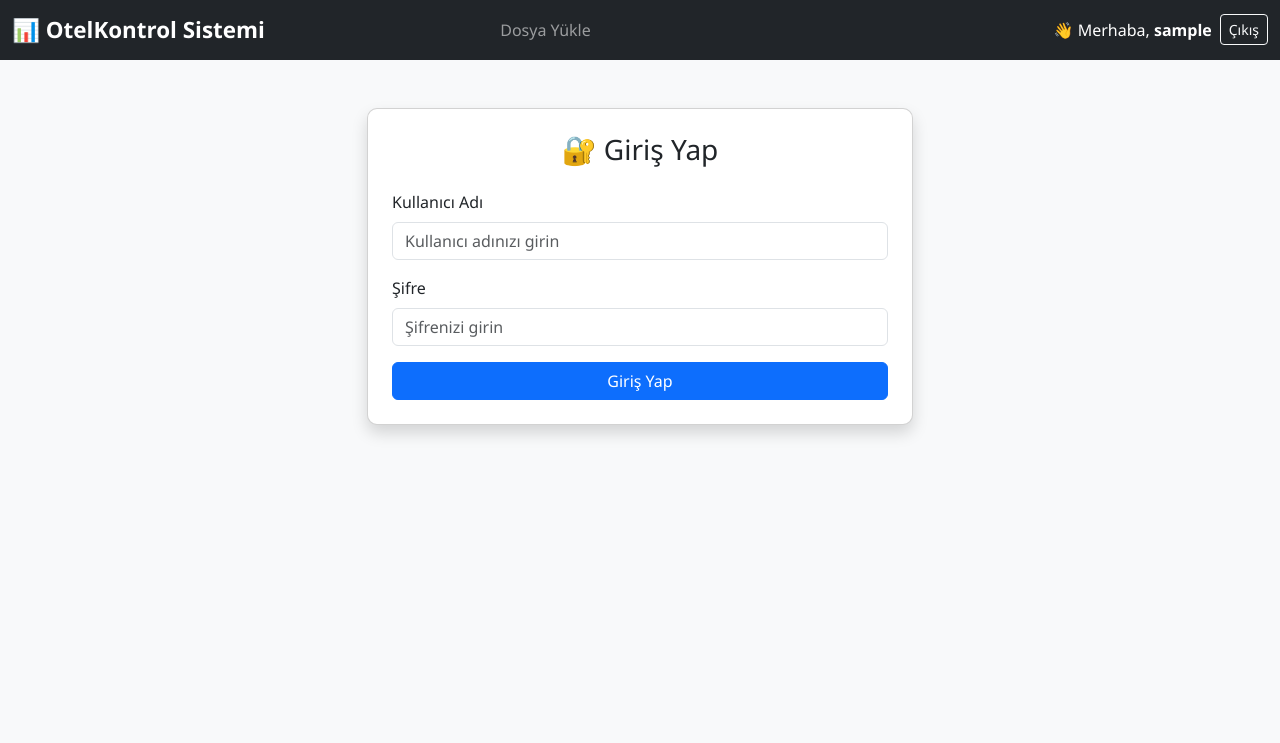
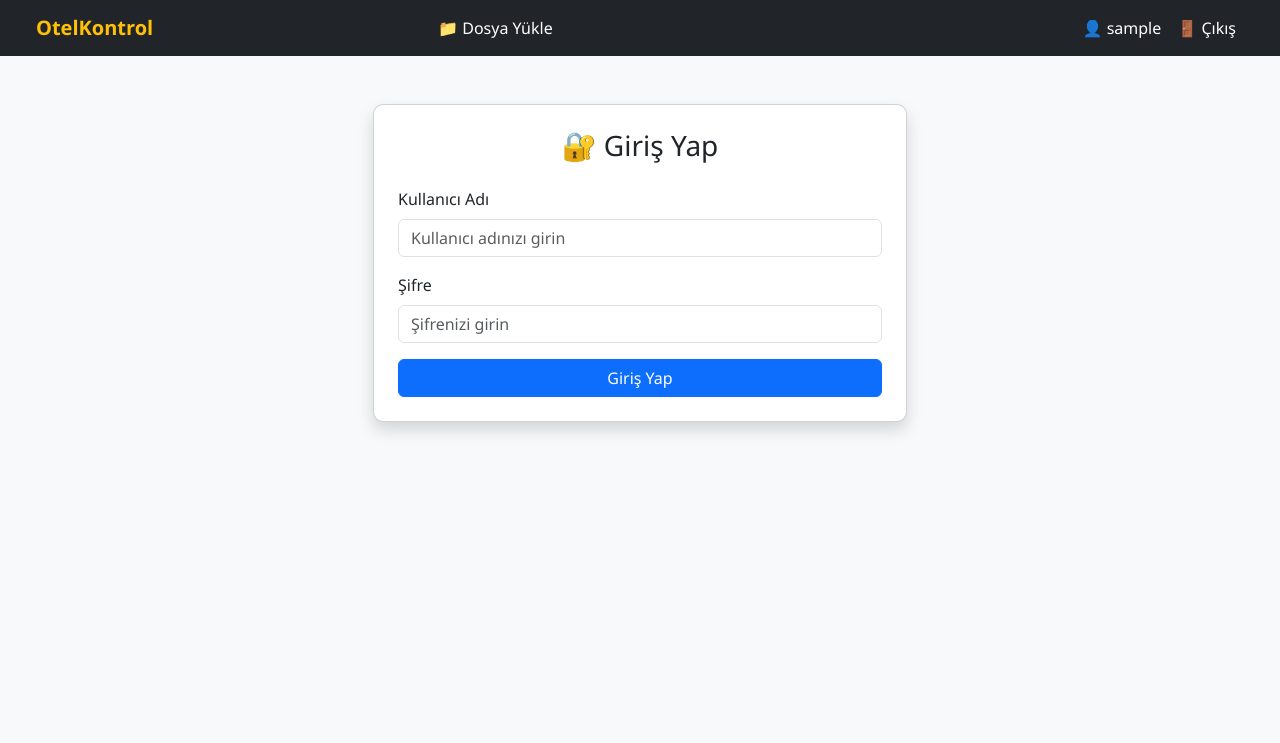
Before and after one commit to GrafikOtelCM/otelkontrol_web, a Flask app: page / in a window 1280 px wide. Shown: the top 743 px of the page. Run offline with Flask 3, Linux system fonts and the light colour scheme; the visitor is signed in with stand-in values (Sample User, id 1); some libraries are stand-ins or nearby versions.

Commit message:
Son arayüz ve sistem güncellemeleri

```diff
--- a/static/css/style/style.css
+++ b/static/css/style/style.css
@@ -1,47 +1,43 @@
 body {
   background-color: #f8f9fa;
-  font-family: "Segoe UI", Tahoma, Geneva, Verdana, sans-serif;
+  font-family: 'Segoe UI', sans-serif;
 }
 
 .navbar-brand {
-  font-size: 1.4rem;
+  font-weight: bold;
 }
 
-.navbar-text {
-  white-space: nowrap;
-  overflow: hidden;
-  text-overflow: ellipsis;
-  max-width: 180px;
+.navbar .nav-link {
+  color: #fff !important;
+  font-weight: 500;
+  transition: color 0.2s ease-in-out;
+}
+
+.navbar .nav-link:hover {
+  color: #ffc107 !important;
+}
+
+main {
+  min-height: 80vh;
 }
 
 .card {
   border-radius: 10px;
 }
 
-table.dataTable thead th {
-  background-color: #343a40;
-  color: white;
-  text-align: center;
-}
-
-table.dataTable tbody td {
-  vertical-align: middle;
-  text-align: center;
-}
-
-.alert {
-  font-size: 0.9rem;
-}
-
-.btn-primary,
-.btn-success,
-.btn-danger {
+.btn {
   font-weight: 500;
 }
 
-footer {
-  margin-top: 50px;
-  text-align: center;
-  font-size: 0.85rem;
-  color: #888;
+table.dataTable thead {
+  background-color: #343a40;
+  color: white;
 }
+
+table.dataTable tbody tr:hover {
+  background-color: #f1f1f1;
+}
+
+div.dt-buttons {
+  margin-bottom: 15px;
+}
--- a/templates/base.html
+++ b/templates/base.html
@@ -1,64 +1,71 @@
-<!doctype html>
+<!DOCTYPE html>
 <html lang="tr">
 <head>
-    <meta charset="utf-8">
+  <meta charset="UTF-8">
   <meta name="viewport" content="width=device-width, initial-scale=1">
-    <title>OtelKontrol Sistemi</title>
-    <link href="https://cdn.jsdelivr.net/npm/bootstrap@5.3.2/dist/css/bootstrap.min.css" rel="stylesheet">
-    <link href="{{ url_for('static', filename='css/style/style.css') }}" rel="stylesheet">
-    <link href="https://cdn.datatables.net/1.13.6/css/jquery.dataTables.min.css" rel="stylesheet">
-    <link rel="icon" href="https://cdn-icons-png.flaticon.com/512/5968/5968267.png" type="image/png">
+  <title>OtelKontrol Paneli</title>
+
+  <!-- Bootstrap CSS -->
+  <link href="https://cdn.jsdelivr.net/npm/bootstrap@5.3.0/dist/css/bootstrap.min.css" rel="stylesheet">
+
+  <!-- DataTables CSS -->
+  <link rel="stylesheet" href="https://cdn.datatables.net/1.13.4/css/jquery.dataTables.min.css">
+  <link rel="stylesheet" href="https://cdn.datatables.net/buttons/2.3.6/css/buttons.dataTables.min.css">
+
+  <!-- Custom CSS -->
+  <link rel="stylesheet" href="{{ url_for('static', filename='css/style/style.css') }}">
 </head>
 <body>
-
-    <!-- NAVBAR -->
-    <nav class="navbar navbar-expand-lg navbar-dark bg-dark">
+  <nav class="navbar navbar-expand-lg navbar-dark bg-dark px-4">
     <div class="container-fluid">
-        <a class="navbar-brand mx-auto fw-bold" href="#">📊 OtelKontrol Sistemi</a>
-        <button class="navbar-toggler" type="button" data-bs-toggle="collapse" data-bs-target="#navbarContent"
-          aria-controls="navbarContent" aria-expanded="false" aria-label="Toggle navigation">
+      <a class="navbar-brand fw-bold text-warning" href="{{ url_for('login') }}">OtelKontrol</a>
+      <button class="navbar-toggler" type="button" data-bs-toggle="collapse" data-bs-target="#navbarContent">
         <span class="navbar-toggler-icon"></span>
       </button>
 
-        <div class="collapse navbar-collapse justify-content-between" id="navbarContent">
-          <ul class="navbar-nav mx-auto mb-2 mb-lg-0">
-            {% if 'username' in session %}
+      <div class="collapse navbar-collapse justify-content-center" id="navbarContent">
+        {% if session.get('username') %}
+        <ul class="navbar-nav mx-auto">
+          <li class="nav-item mx-2">
+            <a class="nav-link" href="{{ url_for('upload') }}">📁 Dosya Yükle</a>
+          </li>
+        </ul>
+        {% endif %}
+
+        <ul class="navbar-nav ms-auto">
+          {% if session.get('username') %}
           <li class="nav-item">
-                <a class="nav-link" href="{{ url_for('upload') }}">Dosya Yükle</a>
+            <span class="nav-link disabled">
+              👤 {{ session['username'] }}
+            </span>
+          </li>
+          <li class="nav-item">
+            <a class="nav-link text-danger" href="{{ url_for('logout') }}">🚪 Çıkış</a>
           </li>
           {% endif %}
         </ul>
-
-          {% if 'username' in session %}
-          <ul class="navbar-nav ms-auto d-flex align-items-center">
-            <li class="nav-item me-2">
-              <span class="navbar-text text-white">
-                👋 Merhaba, <strong>{{ session['username'] }}</strong>
-              </span>
-            </li>
-            <li class="nav-item">
-              <a class="btn btn-sm btn-outline-light" href="{{ url_for('logout') }}">Çıkış</a>
-            </li>
-          </ul>
-          {% endif %}
       </div>
     </div>
   </nav>
 
-    <!-- İÇERİK -->
+  <main class="container my-4">
     {% block content %}{% endblock %}
+  </main>
 
-    <script src="https://code.jquery.com/jquery-3.7.1.min.js"></script>
-    <script src="https://cdn.jsdelivr.net/npm/bootstrap@5.3.2/dist/js/bootstrap.bundle.min.js"></script>
-    <script src="https://cdn.datatables.net/1.13.6/js/jquery.dataTables.min.js"></script>
-    <script>
-      $(document).ready(function () {
-        $('#dataTable').DataTable({
-          language: {
-            url: '//cdn.datatables.net/plug-ins/1.13.6/i18n/tr.json'
-          }
-        });
-      });
-    </script>
+  <!-- JQuery + Bootstrap JS -->
+  <script src="https://code.jquery.com/jquery-3.6.0.min.js"></script>
+  <script src="https://cdn.jsdelivr.net/npm/bootstrap@5.3.0/dist/js/bootstrap.bundle.min.js"></script>
+
+  <!-- DataTables JS -->
+  <script src="https://cdn.datatables.net/1.13.4/js/jquery.dataTables.min.js"></script>
+  <script src="https://cdn.datatables.net/buttons/2.3.6/js/dataTables.buttons.min.js"></script>
+  <script src="https://cdn.datatables.net/buttons/2.3.6/js/buttons.html5.min.js"></script>
+  <script src="https://cdn.datatables.net/buttons/2.3.6/js/buttons.print.min.js"></script>
+  <script src="https://cdnjs.cloudflare.com/ajax/libs/jszip/3.1.3/jszip.min.js"></script>
+  <script src="https://cdnjs.cloudflare.com/ajax/libs/pdfmake/0.1.53/pdfmake.min.js"></script>
+  <script src="https://cdnjs.cloudflare.com/ajax/libs/pdfmake/0.1.53/vfs_fonts.js"></script>
+
+  <!-- Custom JS -->
+  <script src="{{ url_for('static', filename='js/datatables-init.js') }}"></script>
 </body>
 </html>
```
Also changed, not shown: static/js/datatables-init.js (added, +36 -0 lines), templates/report.html (+8 -38 lines), 1 other file. Lines whose indentation alone changed are shown as unchanged.
